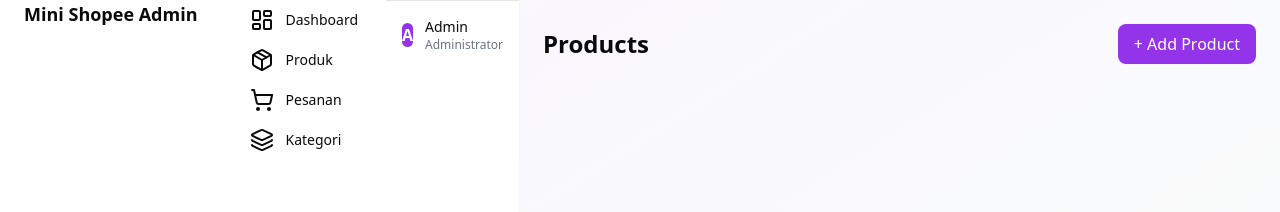
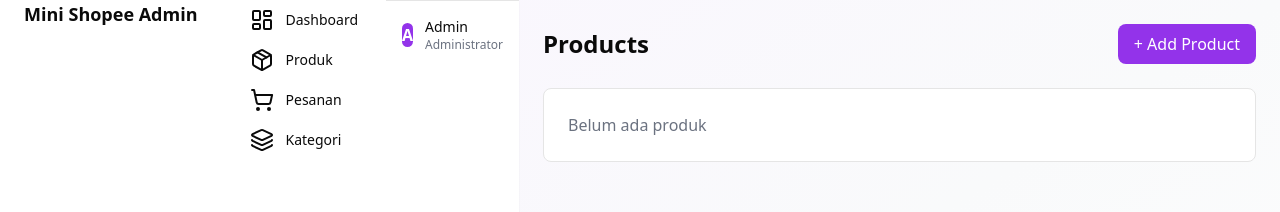
Before and after one commit to faliharyabudi/Mini-Shopee, a Next.js app in the folder web/: page /dashboard/products in a window 1280 px wide. Shown: the top 212 px of the page. Built offline with nearby package versions, Linux system fonts and the light colour scheme.

Commit message:
Tambah konten bagian product

```diff
--- a/web/app/dashboard/products/page.tsx
+++ b/web/app/dashboard/products/page.tsx
@@ -11,7 +11,13 @@
         </button>
       </div>
 
+      {/* CONTENT */}
+      <div className="bg-white border rounded-lg p-6">
+        <p className="text-gray-500">
+          Belum ada produk
+        </p>
       </div>
 
+    </div>
   );
 }
```
